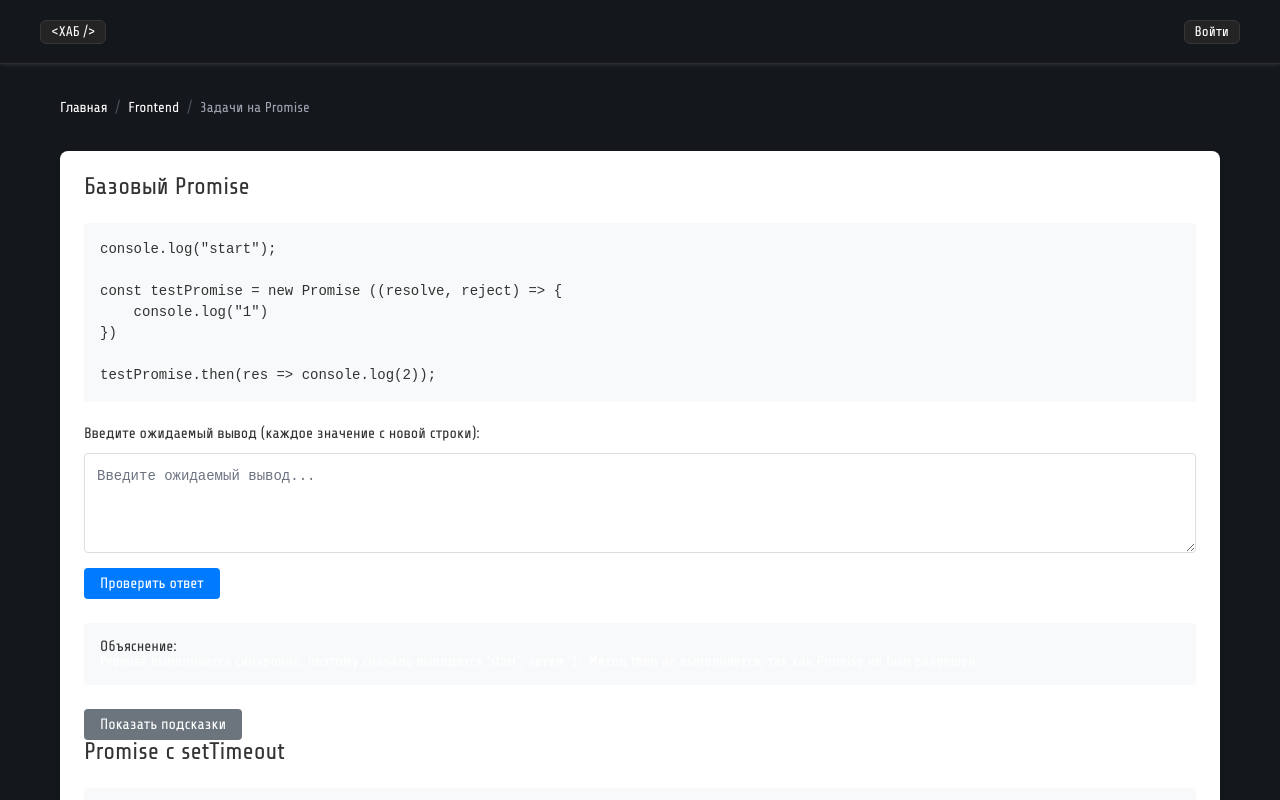
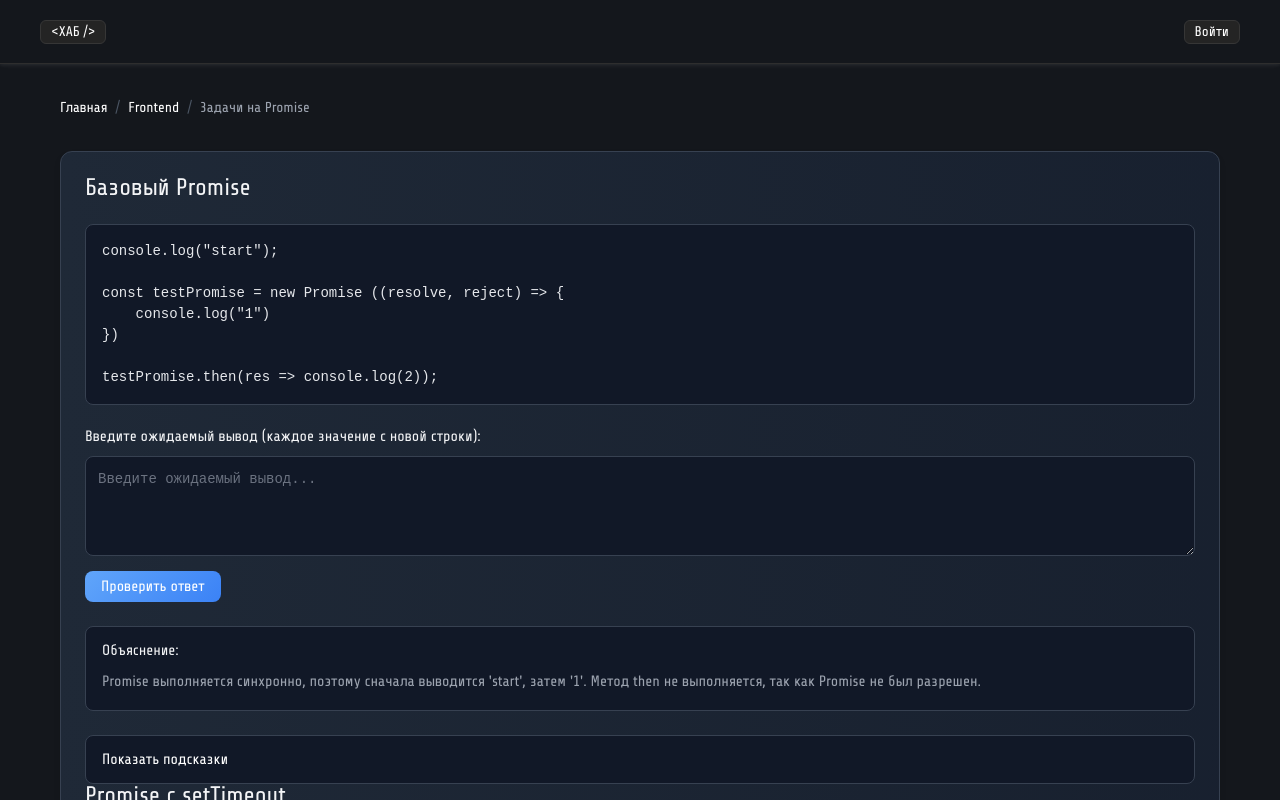
Before and after one commit to art-crazy/school-frontend, a React (Vite) app: page /frontend/promise-tasks in a window 1280 px wide. Shown: the top 800 px of the page. Built offline with nearby package versions, Linux system fonts and the light colour scheme.

Commit message:
правки по ui

```diff
--- a/src/pages/Frontend/JavaScriptPage.module.scss
+++ b/src/pages/Frontend/JavaScriptPage.module.scss
@@ -2,6 +2,8 @@
     max-width: 1200px;
     margin: 0 auto;
     padding: 2rem;
+    min-height: 100vh;
+    background: transparent;
 }
 
 .topicsGrid {
@@ -17,33 +19,38 @@
     align-items: center;
     text-align: center;
     padding: 2rem;
-    background: #ffffff;
+    background: linear-gradient(to bottom right, #1f2937, #111827);
+    border: 1px solid #374151;
     border-radius: 12px;
     box-shadow: 0 4px 6px rgba(0, 0, 0, 0.1);
-    transition: transform 0.2s ease, box-shadow 0.2s ease;
+    transition: all 0.3s ease;
     text-decoration: none;
     color: inherit;
 
     &:hover {
         transform: translateY(-5px);
-        box-shadow: 0 6px 12px rgba(0, 0, 0, 0.15);
+        box-shadow: 0 6px 12px rgba(0, 0, 0, 0.2);
+        border-color: #60a5fa;
     }
 }
 
 .topicIcon {
     font-size: 3rem;
     margin-bottom: 1rem;
+    background: linear-gradient(135deg, #60a5fa, #3b82f6);
+    -webkit-background-clip: text;
+    -webkit-text-fill-color: transparent;
 }
 
 .topicTitle {
     font-size: 1.5rem;
     font-weight: 600;
     margin-bottom: 1rem;
-    color: #2c3e50;
+    color: #f3f4f6;
 }
 
 .topicDescription {
     font-size: 1rem;
-    color: #666;
+    color: #9ca3af;
     line-height: 1.5;
 }
--- a/src/pages/Frontend/PromiseTasksPage.module.scss
+++ b/src/pages/Frontend/PromiseTasksPage.module.scss
@@ -2,12 +2,15 @@
     max-width: 1200px;
     margin: 0 auto;
     padding: 20px;
+    min-height: 100vh;
+    background: transparent;
 }
 
 .content {
-    background: #fff;
-    border-radius: 8px;
-    box-shadow: 0 2px 4px rgba(0, 0, 0, 0.1);
+    background: linear-gradient(to bottom right, #1f2937, #111827);
+    border: 1px solid #374151;
+    border-radius: 12px;
+    box-shadow: 0 4px 6px rgba(0, 0, 0, 0.1);
     padding: 24px;
     margin-top: 20px;
 }
@@ -20,7 +23,7 @@
 
     h2 {
         margin: 0;
-        color: #333;
+        color: #f3f4f6;
         font-size: 24px;
     }
 }
@@ -32,14 +35,16 @@
 
 .navButton {
     padding: 8px 16px;
-    border: 1px solid #ddd;
+    border: 1px solid #374151;
     border-radius: 4px;
-    background: #fff;
+    background: #1f2937;
+    color: #f3f4f6;
     cursor: pointer;
     transition: all 0.2s;
 
     &:hover:not(:disabled) {
-        background: #f5f5f5;
+        background: #374151;
+        border-color: #60a5fa;
     }
 
     &:disabled {
@@ -49,8 +54,9 @@
 }
 
 .codeBlock {
-    background: #f8f9fa;
-    border-radius: 4px;
+    background: #111827;
+    border: 1px solid #374151;
+    border-radius: 8px;
     padding: 16px;
     margin: 16px 0;
     overflow-x: auto;
@@ -60,7 +66,7 @@
         font-family: 'Courier New', Courier, monospace;
         font-size: 14px;
         line-height: 1.5;
-        color: #333;
+        color: #e5e7eb;
     }
 }
 
@@ -69,7 +75,7 @@
 
     h3 {
         margin-bottom: 12px;
-        color: #333;
+        color: #f3f4f6;
     }
 }
 
@@ -77,99 +83,97 @@
     width: 100%;
     min-height: 100px;
     padding: 12px;
-    border: 1px solid #ddd;
-    border-radius: 4px;
+    background: #111827;
+    border: 1px solid #374151;
+    border-radius: 8px;
     font-family: 'Courier New', Courier, monospace;
     font-size: 14px;
     line-height: 1.5;
     resize: vertical;
     margin-bottom: 12px;
+    color: #e5e7eb;
+
+    &:focus {
+        outline: none;
+        border-color: #60a5fa;
+    }
 }
 
 .checkButton {
     padding: 8px 16px;
-    background: #007bff;
+    background: linear-gradient(135deg, #60a5fa, #3b82f6);
     color: white;
     border: none;
-    border-radius: 4px;
+    border-radius: 8px;
     cursor: pointer;
-    transition: background-color 0.2s;
+    transition: all 0.3s ease;
 
     &:hover {
-        background: #0056b3;
+        background: linear-gradient(135deg, #3b82f6, #2563eb);
+        transform: translateY(-2px);
     }
 }
 
 .correct {
-    color: #28a745;
+    color: #34d399;
     margin-top: 12px;
-    font-weight: bold;
+    font-weight: 500;
 }
 
 .incorrect {
-    color: #dc3545;
+    color: #f87171;
     margin-top: 12px;
-    font-weight: bold;
+    font-weight: 500;
 }
 
 .explanation {
-    margin: 24px 0;
+    margin-top: 24px;
     padding: 16px;
-    background: #f8f9fa;
-    border-radius: 4px;
+    background: #111827;
+    border: 1px solid #374151;
+    border-radius: 8px;
 
     h3 {
-        margin-top: 0;
-        color: #333;
+        color: #f3f4f6;
+        margin-bottom: 12px;
+    }
+
+    p {
+        color: #9ca3af;
+        line-height: 1.6;
     }
 }
 
 .hintsSection {
     margin-top: 24px;
-}
+    padding: 16px;
+    background: #111827;
+    border: 1px solid #374151;
+    border-radius: 8px;
 
-.hintButton {
-    padding: 8px 16px;
-    background: #6c757d;
-    color: white;
-    border: none;
-    border-radius: 4px;
-    cursor: pointer;
-    transition: background-color 0.2s;
-
-    &:hover:not(:disabled) {
-        background: #5a6268;
+    h3 {
+        color: #f3f4f6;
+        margin-bottom: 12px;
     }
 
-    &:disabled {
-        opacity: 0.5;
-        cursor: not-allowed;
-    }
-}
-
-.hints {
-    margin-top: 16px;
-    padding: 16px;
-    background: #f8f9fa;
-    border-radius: 4px;
-
-    h3 {
-        margin-top: 0;
-        color: #333;
+    .hint {
+        color: #9ca3af;
+        margin-bottom: 12px;
+        line-height: 1.6;
     }
 }
 
 .nextHintButton {
-    margin-top: 12px;
     padding: 8px 16px;
-    background: #6c757d;
+    background: linear-gradient(135deg, #f59e0b, #d97706);
     color: white;
     border: none;
-    border-radius: 4px;
+    border-radius: 8px;
     cursor: pointer;
-    transition: background-color 0.2s;
+    transition: all 0.3s ease;
 
     &:hover {
-        background: #5a6268;
+        background: linear-gradient(135deg, #d97706, #b45309);
+        transform: translateY(-2px);
     }
 }
```
